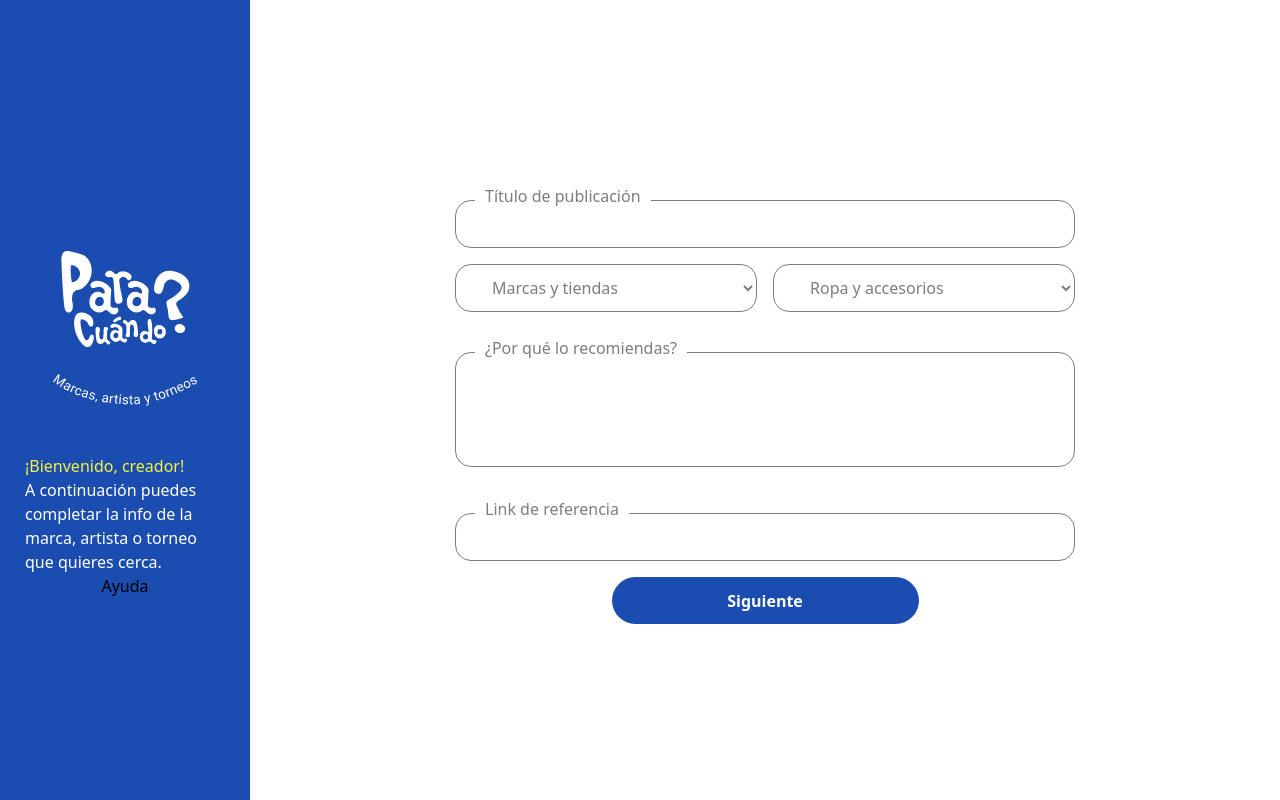
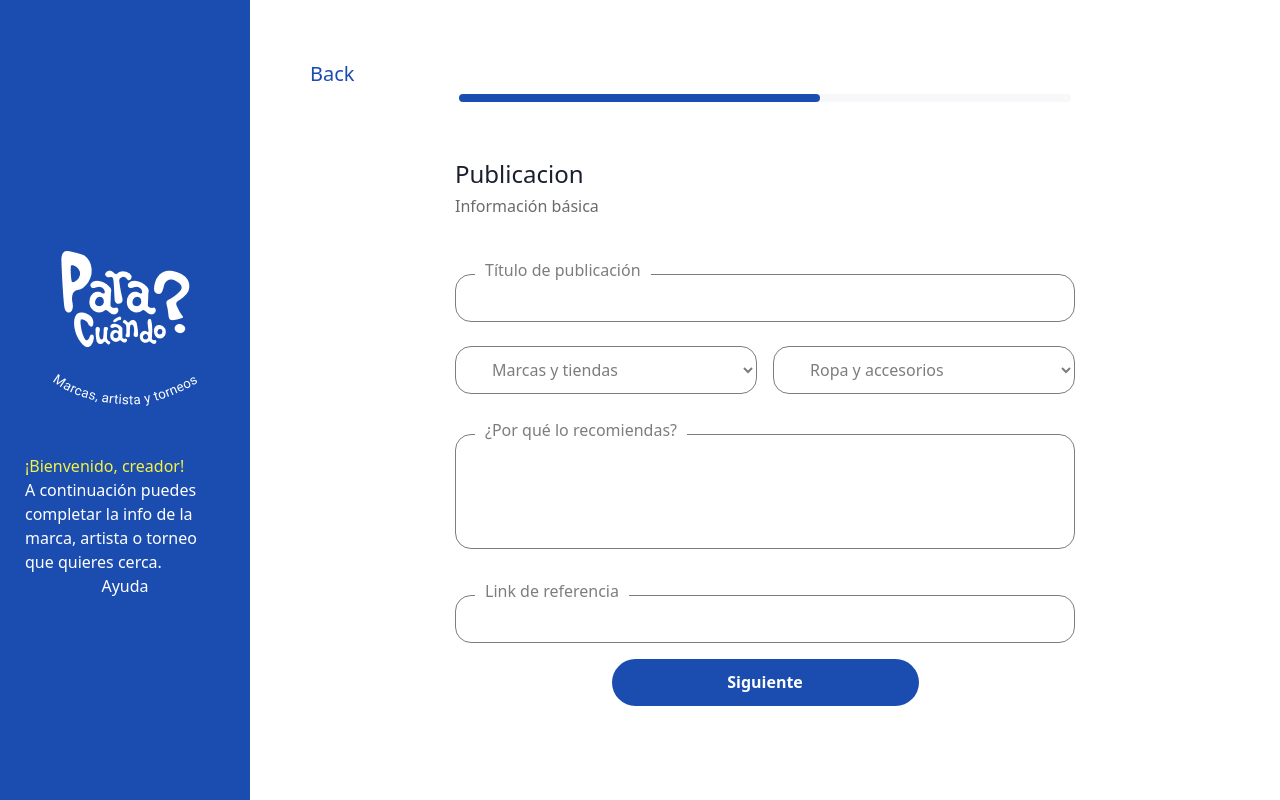
Before and after one commit to MatiasBarengo/para-cuando-app, a Next.js app: page /post/create in a window 1280 px wide. Built offline with nearby package versions, Linux system fonts and the light colour scheme.

Commit message:
build: first commit

```diff
--- a/package.json
+++ b/package.json
@@ -28,6 +28,7 @@
     "react": "18.2.0",
     "react-dom": "18.2.0",
     "react-hook-form": "^7.43.5",
+    "react-transition-group": "^4.4.5",
     "sweetalert": "^2.1.2",
     "swiper": "^9.0.5",
     "typescript": "4.9.5"
--- a/pages/post/create.tsx
+++ b/pages/post/create.tsx
@@ -25,15 +25,19 @@ const Create = () => {
   //     })
   // }
 
+  const barStep1 = 'w-[361px] border-[.25rem] border-primary rounded-2xl';
+  const barStep2 = 'w-[620px] border-[.25rem] border-primary rounded-2xl';
+
   return (
     <div className="flex flex-col md:flex-row">
       <header className="flex flex-col w-[100vw] h-[306px] bg-primary px-[25px] md:w-[255px] md:h-[100vh] md:justify-center items-center">
         <div className="flex flex-col">
           <Link href="/">
             <Image src={logo} alt="para cuando logo1" className="mt-12" />
+            <Image src={logo2} alt="para cuando logo2" className="mb-12" />
           </Link>
-          <Image src={logo2} alt="para cuando logo2" className="mb-12" />
         </div>
+
         <h2 className="text-yellow w-[200px] font-weight-medium">
           ¡Bienvenido, creador!
         </h2>
@@ -41,14 +45,30 @@ const Create = () => {
           A continuación puedes completar la info de la marca, artista o torneo
           que quieres cerca.
         </p>
-        <a href="" onClick={() => {}}>
+        <a href="" onClick={() => {}} className="text-white">
           Ayuda
         </a>
       </header>
-      <main className="w-full flex justify-center items-center  ">
+      <main className="w-full flex flex-col justify-center items-center ">
+        <Link
+          href="/"
+          className="text-primary absolute top-[3.75rem] left-[19.375rem] text-xl"
+        >
+          Back
+        </Link>
+        <div className="w-[612px] rounded-2xl mb-[3.5rem] bg-lighter-gray">
+          <div className={formStep === 0 ? barStep1 : barStep2}></div>
+        </div>
         <div className="flex flex-col justify-center items-center">
           <form action="">
             {formStep === 0 && (
+              <>
+                <div className="w-[620px]">
+                  <h2 className="text-light-black text-2xl">Publicacion</h2>
+                  <p className="text-dark-gray text-base mt-[.2rem] mb-[2rem]">
+                    Información básica
+                  </p>
+                </div>
                 <div className="flex flex-col justify-center items-center gap-[1rem]">
                   <div className="w-[620px]">
                     <label
@@ -62,7 +82,7 @@ const Create = () => {
                       className="border border-gray-border w-full h-[3rem] px-6 duration-300 text-base py-[10px] rounded-2xl focus:outline-none focus:ring-2"
                     />
                   </div>
-                <div className="flex flex-row w-full gap-[1rem]">
+                  <div className="flex flex-row w-full gap-[1rem] mt-[.5rem]">
                     <select
                       id="tipo"
                       name="Tipo"
@@ -117,6 +137,7 @@ const Create = () => {
                   </div>
                   <MainButton onClick={handleStep} />
                 </div>
+              </>
             )}
             {formStep === 1 && <div></div>}
           </form>
```
Also changed, not shown: 1 other file (tests, documents, lock files or other folders). Lines whose indentation alone changed are shown as unchanged.
